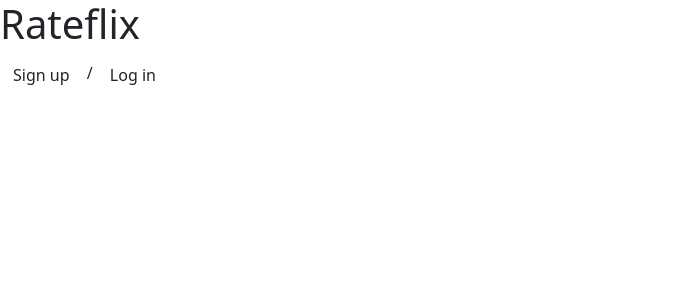
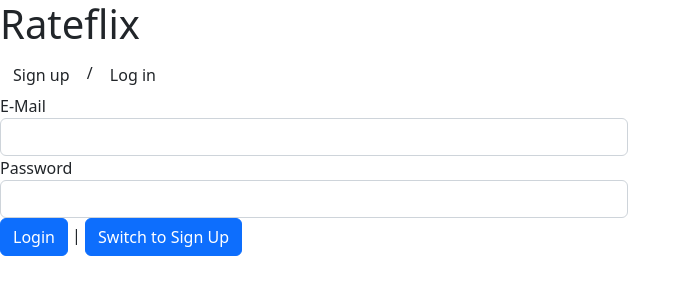
Before and after one commit to sjohnsonpbh/movies-frontend, an Angular app: page /auth in a window 1280 px wide. Before the commit this address led to /. Shown: the top 300 px of the page, without its empty margins (0-691 px from the left). Built offline with nearby package versions, Linux system fonts and the light colour scheme.

Commit message:
Added auth

```diff
--- a/src/app/app.component.html
+++ b/src/app/app.component.html
@@ -1,8 +1,8 @@
 <h1>{{ title }}</h1>
 
 <nav>
-  <a class="btn" routerLink="/signup">Sign up</a> /
-  <a class="btn" routerLink="/login">Log in</a>
+  <a class="btn" routerLink="/auth">Sign up</a> /
+  <a class="btn" routerLink="/auth">Log in</a>
 </nav>
 
 <router-outlet></router-outlet>
--- /dev/null
+++ b/src/app/auth/auth.component.html
@@ -0,0 +1,23 @@
+<div class="row">
+  <div class="col-xs-12 col-md-6 col-md-offset-3">
+    <form>
+      <div class="form-group">
+        <label for="email">E-Mail</label>
+        <input type="email" id="email" class="form-control" />
+      </div>
+      <div class="form-group">
+        <label for="password">Password</label>
+        <input type="password" id="password" class="form-control" />
+      </div>
+      <div>
+        <button class="btn btn-primary" type="submit">
+          {{ isLoginMode ? "Login" : "Sign Up" }}
+        </button>
+        |
+        <button class="btn btn-primary" (click)="onSwitchMode()" type="button">
+          Switch to {{ isLoginMode ? "Sign Up" : "Login" }}
+        </button>
+      </div>
+    </form>
+  </div>
+</div>
--- /dev/null
+++ b/src/app/auth/auth.component.ts
@@ -0,0 +1,13 @@
+import { Component } from '@angular/core';
+
+@Component({
+  selector: 'app-auth',
+  templateUrl: './auth.component.html',
+})
+export class AuthComponent {
+  isLoginMode = true;
+
+  onSwitchMode() {
+    this.isLoginMode = !this.isLoginMode;
+  }
+}
--- a/src/app/login/login.component.html
+++ /dev/null
@@ -1 +0,0 @@
-<p>login works!</p>
--- a/src/app/signup/signup.component.html
+++ /dev/null
@@ -1 +0,0 @@
-<p>signup works!</p>
```
Also changed, not shown: src/app/app-routing.module.ts (+3 -4 lines), src/app/app.module.ts (+7 -3 lines), src/app/login/login.component.ts (deleted, +0 -10 lines), src/app/signup/signup.component.ts (deleted, +0 -10 lines), src/app/login/login.component.scss (deleted), src/app/signup/signup.component.scss (deleted), 2 other files (tests, documents, lock files or other folders).
